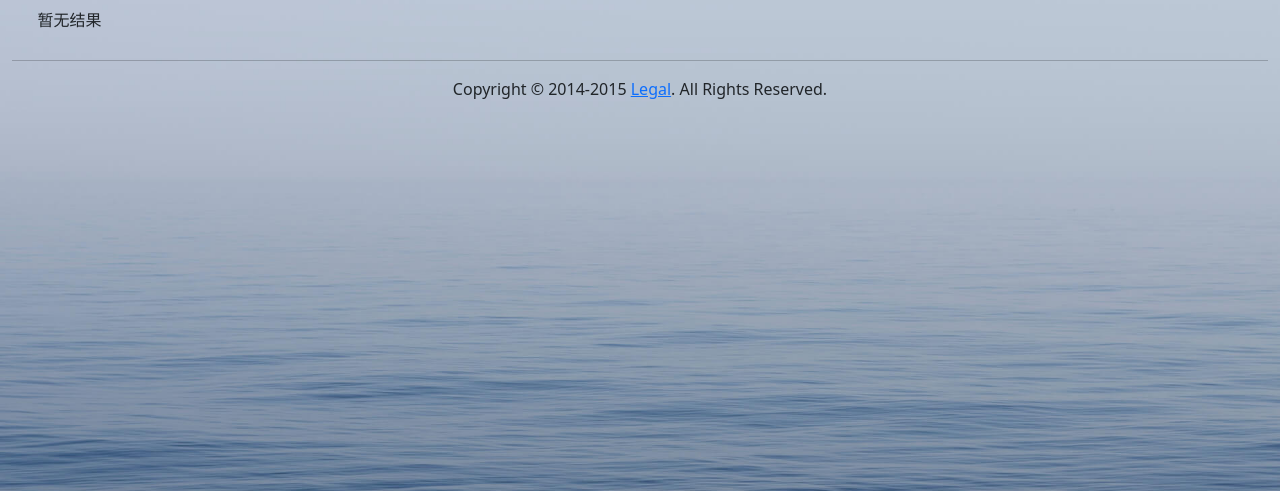
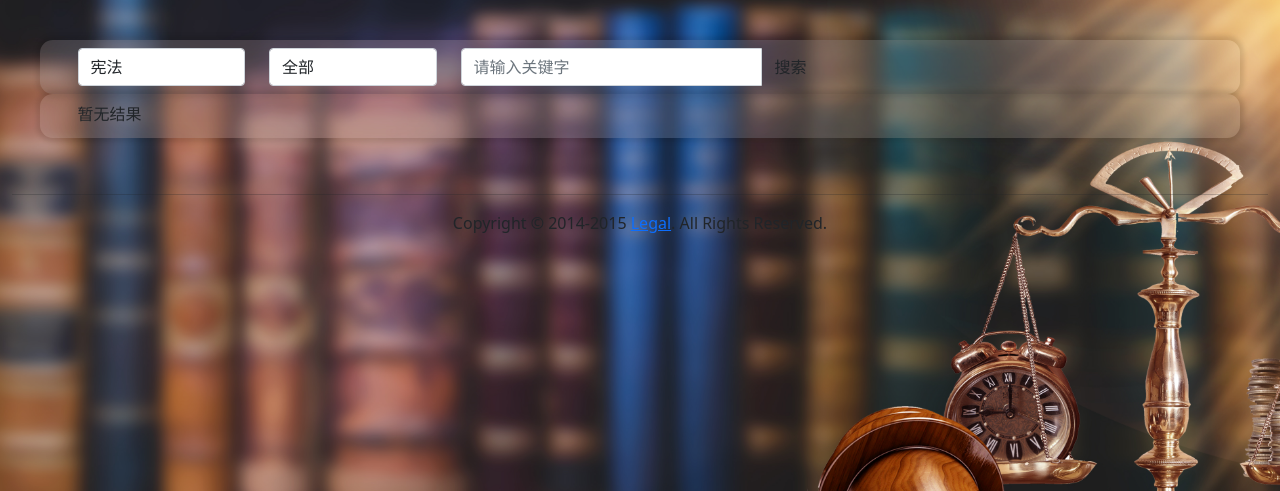
Before and after one commit to ling-yuan/Legal-Knowledge-System, a Django app: page /laws/ in a window 1280 px wide. Shown: the part 56-547 px from the top of the page. Run offline with Django 5.2, Linux system fonts and the light colour scheme; data that the repository does not hold is empty; some libraries are stand-ins or nearby versions.

Commit message:
法律详情页样式修改

```diff
--- a/Legal_Knowledge_System/app/static/css/lawlist.css
+++ b/Legal_Knowledge_System/app/static/css/lawlist.css
@@ -1,6 +1,17 @@
+.list-container {
+    margin: 5vmin;
+
+}
+
+.list-nav .row,
 .list .row {
     margin: auto;
     padding: 1vh 2vw;
+    /* 毛玻璃 */
+    background-color: rgba(255, 255, 255, 0.1);
+    border-radius: 1vw;
+    box-shadow: 0 0 0.5vh 0.5vh rgba(0, 0, 0, 0.1);
+    backdrop-filter: blur(50px);
 }
 
 .list .row div {
@@ -14,3 +25,7 @@
 .list .row:hover {
     background-color: #f0f0f0;
 }
+
+.list .row div .label {
+    mix-blend-mode: multiply;
+}
--- a/Legal_Knowledge_System/app/templates/components/lawlist.html
+++ b/Legal_Knowledge_System/app/templates/components/lawlist.html
@@ -2,6 +2,49 @@
 <link rel="stylesheet"
       type="text/css"
       href="{% static 'css/lawlist.css' %}">
+<div class="list-container">
+    <!-- 列表导航栏部分 -->
+    <div class="list-nav">
+        <div class="row">
+            <!-- 下拉菜单：分类 -->
+            <div class="col-md-2">
+                <select class="form-control" id="classification-select">
+                    {% for t in all_classifications %}
+                        {% if t == classification %}
+                            <option value="{{ t }}" selected>{{ t }}</option>
+                        {% else %}
+                            <option value="{{ t }}">{{ t }}</option>
+                        {% endif %}
+                    {% endfor %}
+                </select>
+            </div>
+            <!-- 下拉菜单：状态 -->
+            <div class="col-md-2">
+                <select class="form-control" id="status-select">
+                    {% for t in all_status %}
+                        {% if t == status %}
+                            <option value="{{ t }}" selected>{{ t|default:"全部" }}</option>
+                        {% else %}
+                            <option value="{{ t }}">{{ t|default:"全部" }}</option>
+                        {% endif %}
+                    {% endfor %}
+                </select>
+            </div>
+            <!-- 搜索框 -->
+            <div class="col-md-4">
+                <div class="input-group">
+                    <input type="text"
+                           class="form-control"
+                           placeholder="请输入关键字"
+                           id="search-input">
+                    <span class="input-group-btn">
+                        <button class="btn btn-default" type="button" id="search-button">搜索</button>
+                    </span>
+                </div>
+            </div>
+        </div>
+    </div>
+    <!-- 列表内容部分 -->
     <div class="list">
         {% if laws %}
             <div class="row">
@@ -11,7 +54,7 @@
                 <div class="col-md-3">
                     <span class="label label-default">制定机关</span>
                 </div>
-            <div class="col-md-1">
+                <div class="col-md-2">
                     <span class="label label-default">法律性质</span>
                 </div>
                 <div class="col-md-1">
@@ -32,7 +75,7 @@
                     <div class="col-md-3">
                         <span class="label label-info">{{ item.office }}</span>
                     </div>
-                <div class="col-md-1">
+                    <div class="col-md-2">
                         <span class="label label-info">{{ item.lawtype|truncatechars:6 }}</span>
                     </div>
                     <div class="col-md-1">
@@ -66,3 +109,4 @@
             </div>
         {% endif %}
     </div>
+</div>
--- a/Legal_Knowledge_System/app/views.py
+++ b/Legal_Knowledge_System/app/views.py
@@ -56,6 +56,8 @@ def laws_view(request: HttpRequest):
     page = request.GET.get("page", "1")
 
     context = {
+        "all_classifications": ["宪法", "法律", "行政法规", "监察法规", "司法解释", "地方性法规"],
+        "all_status": ["", "有效", "已修改", "已废止", "尚未生效"],
         "classification": classification,
         "status": status,
         "search_query": search_query,
@@ -165,6 +167,7 @@ def case_detail(request: HttpRequest, classification: str, case_id: str):
     else:
         return HttpResponse("Case Not Found")
 
+
 # api -----------------------------------------------------------------------------------------------------------------------------
 def chat(request: HttpRequest):
     def test_(n: int):
```
Also changed, not shown: Legal_Knowledge_System/app/static/img/background.jpg, Legal_Knowledge_System/app/static/img/background2.jpg (added). Lines whose indentation alone changed are shown as unchanged.
